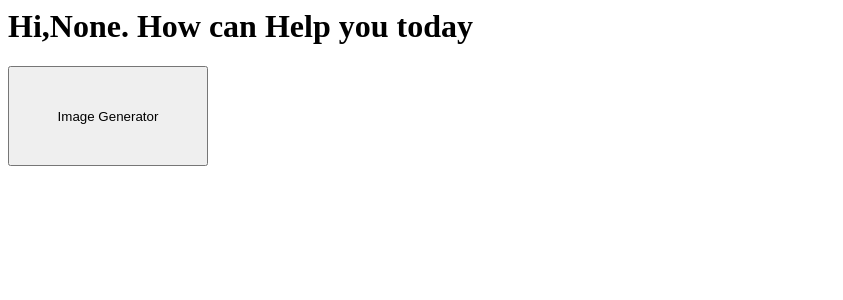
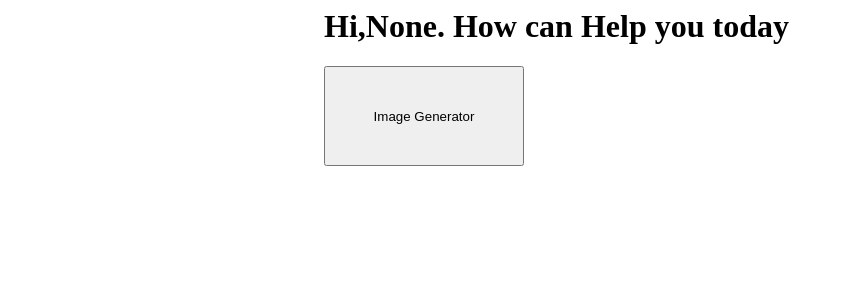
Before and after one commit to ark-zed/RPA-19feb2024-1, a Flask app: page /main in a window 1280 px wide. Shown: the top 300 px of the page, without its empty margins (0-843 px from the left). Run offline with Flask 3, Linux system fonts and the light colour scheme.

Commit message:
Update main.html

```diff
--- a/templates/main.html
+++ b/templates/main.html
@@ -1,3 +1,11 @@
+<style>
+    .container{width:100%;margin:auto}
+    @media(min-width:600px){.container{width:80%}}
+    @media(min-width:768px){.container{width:60%}}
+    @media(min-width:1024px){.container{width:50%}}
+    </style>
+
+    <div class="container">
 <h1>Hi,{{r}}. How can Help you today<h1>
     <form action="/image_gpt" method="post">
         <input type="submit" value="Image Generator" style="width: 200px;height: 100px;">
```
